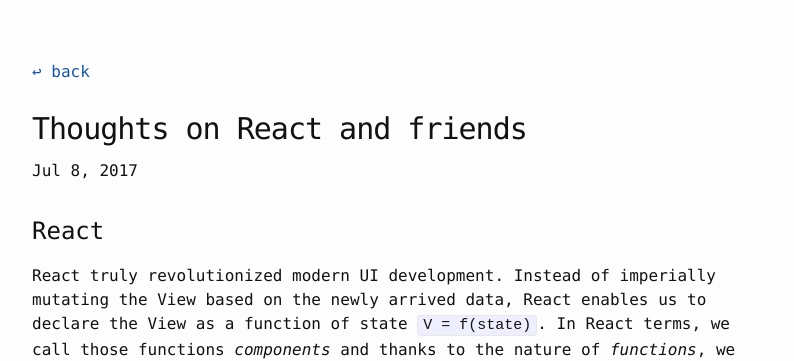
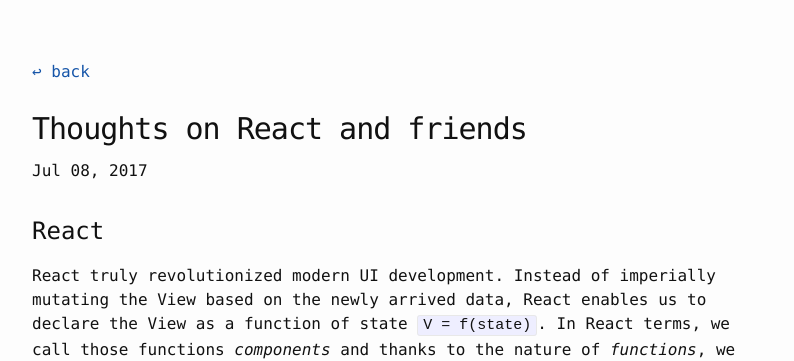
Before and after one commit to lpan/lpan.github.io, a Jekyll site: the page built from _posts/2017-07-08-react-and-friends.md, in a window 1280 px wide. Shown: the top 361 px of the page, without its empty margins (238-1032 px from the left). Built offline with Jekyll 4.4.1, drawn with Linux system fonts in a browser that asks for light colours; comment, search, counter and statistics services are not loaded.

Commit message:
uniform date

```diff
--- a/_layouts/post.html
+++ b/_layouts/post.html
@@ -7,7 +7,7 @@ layout: default
     <h1 class="post-title" itemprop="name headline">{{ page.title }}</h1>
     <p class="post-meta">
     <time datetime="{{ page.date | date_to_xmlschema }}" itemprop="datePublished">
-      {{ page.date | date: "%b %-d, %Y" }}
+      {{ page.date | date: "%b %d, %Y" }}
     </time>
     {% if page.author %} •
     <span itemprop="author" itemscope itemtype="http://schema.org/Person">
```
